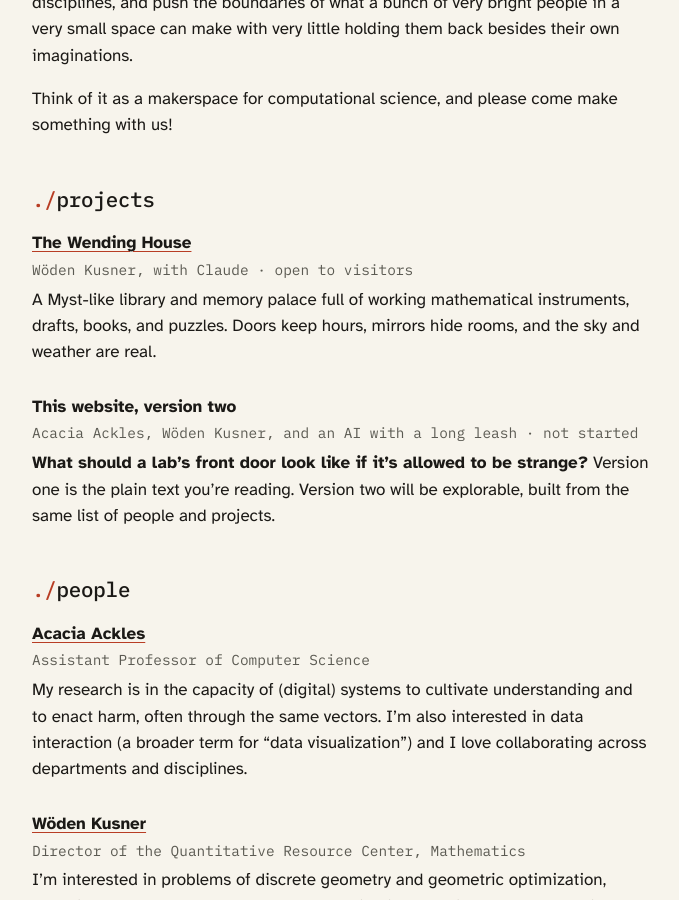
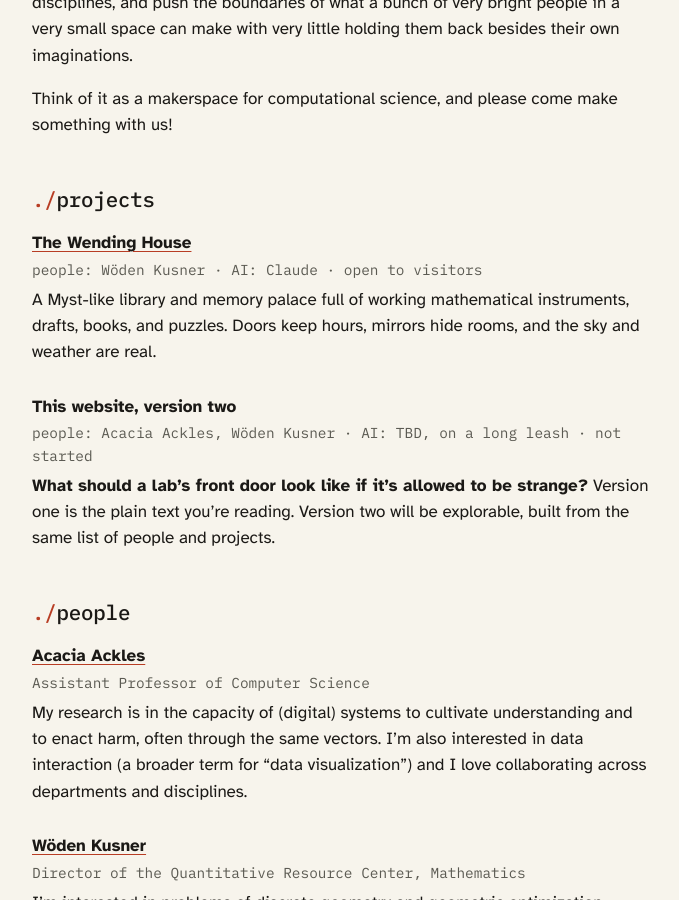
Before and after one commit to LU-Generative-Lab/lu-generative-lab.github.io, a Jekyll site: the page built from index.md, in a window 1280 px wide and 900 px high, scrolled down 586 px. Shown: the whole window, without its empty margins (298-977 px from the left). Built offline with Jekyll 4.4.1, drawn with Linux system fonts in a browser that asks for light colours.

Commit message:
Add AI field to projects
Projects list people and AI collaborators separately. The ai field is
optional; the README template includes it.

Co-Authored-By: Claude Opus 5.5 <noreply@anthropic.com>

```diff
--- a/index.md
+++ b/index.md
@@ -19,7 +19,7 @@ Think of it as a makerspace for computational science, and please come make some
 {% for p in projects %}
   <li class="entry">
     <span class="entry-name">{% if p.link %}<a href="{{ p.link }}">{{ p.name }}</a>{% else %}{{ p.name }}{% endif %}</span>
-    <span class="entry-meta mono">{{ p.people }} · {{ p.status }}</span>
+    <span class="entry-meta mono">people: {{ p.people }}{% if p.ai %} · AI: {{ p.ai }}{% endif %} · {{ p.status }}</span>
     {{ p.content | markdownify }}
   </li>
 {% endfor %}
```
Also changed, not shown: _projects/this-website.md (+2 -1 lines), _projects/wending-house.md (+2 -1 lines), README.md.
